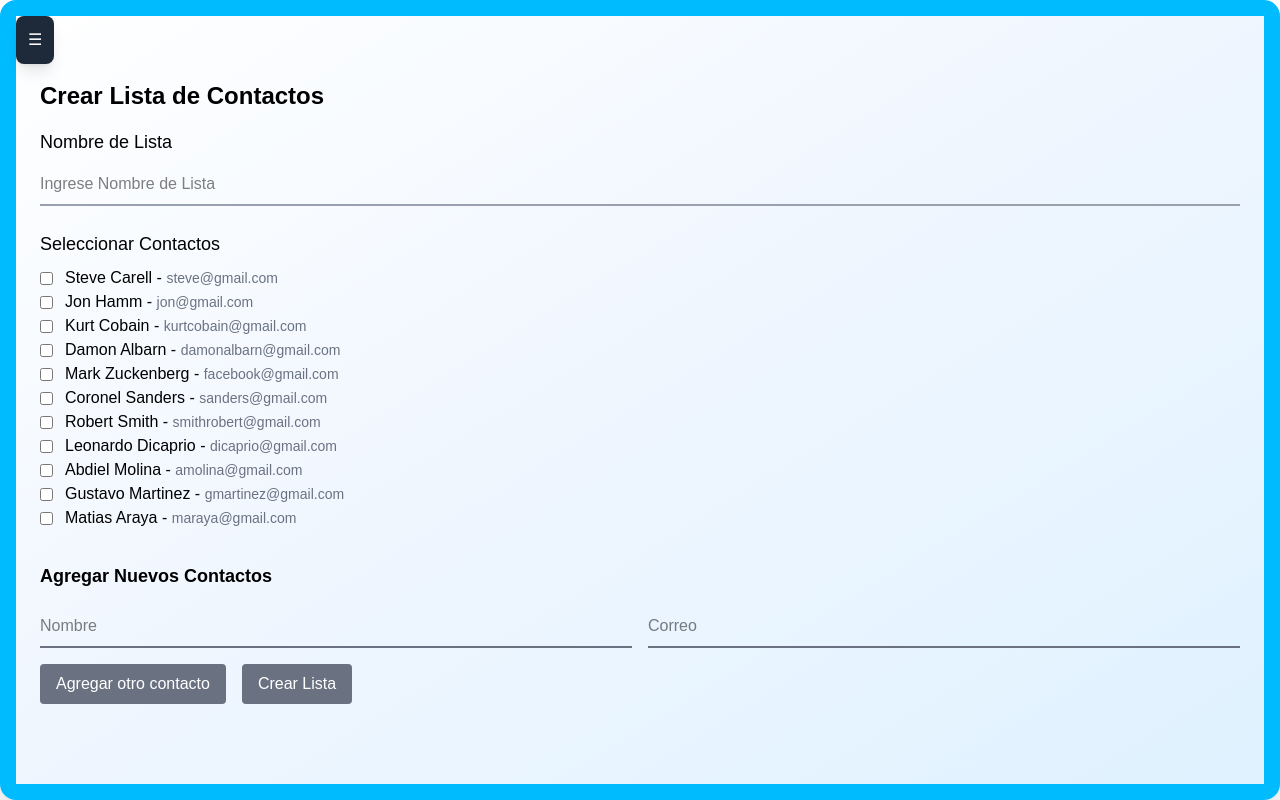
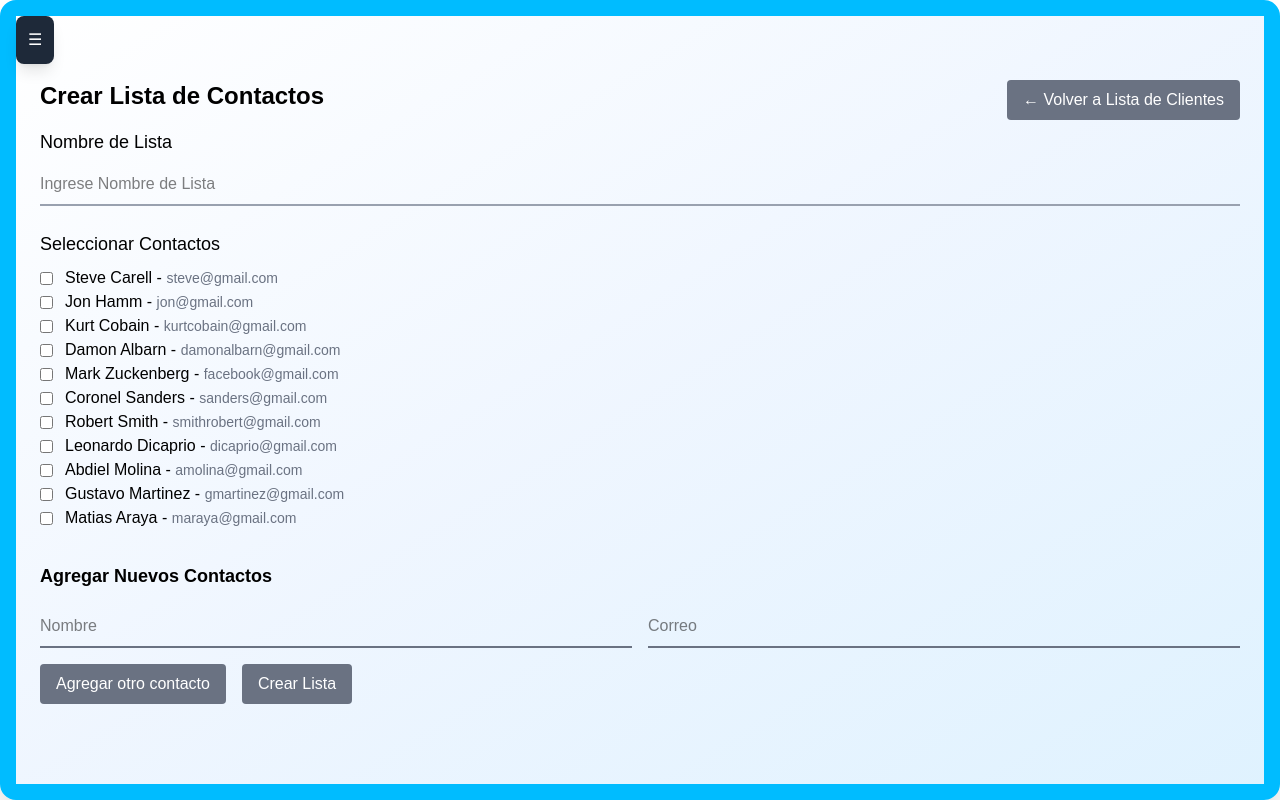
Before and after one commit to gmartinezsenglar/madmailmarketing, a Next.js app: page /clientes/crear_lista in a window 1280 px wide. Built offline with nearby package versions, Linux system fonts and the light colour scheme.

Commit message:
Botón de Volver a Lista de Clientes en Pantalla "CrearLista"

```diff
--- a/src/app/clientes/[id]/page.tsx
+++ b/src/app/clientes/[id]/page.tsx
@@ -27,7 +27,7 @@ export default function DetalleLista() {
           </button>
           <button className="bg-gray-500 text-white px-4 py-2 rounded hover:bg-gray-600 mx-2">
             <Link href="/clientes">
-            Volver a Lista de Clientes
+            ← Volver a Lista de Clientes
             </Link>
           </button>
         </div>
--- a/src/app/clientes/crear_lista/page.tsx
+++ b/src/app/clientes/crear_lista/page.tsx
@@ -2,6 +2,7 @@
 
 import { listaContactos } from "@/app/clientes_simulado";
 import { useState } from "react";
+import Link from "next/link";
 
 export default function CrearLista() {
   const [formularioNuevosContactos, setFormularioNuevosContactos] = useState([{ nombre: '', correo: '' }]);
@@ -20,6 +21,13 @@ export default function CrearLista() {
 
   return (
     <div className="text-black min-h-screen border-[16px] border-sky-400 bg-gradient-to-br from-white via-blue-50 to-sky-100 rounded-2xl shadow-2xl pt-16 px-6">
+      <div className="relative">
+        <Link href="/clientes">
+          <button className="absolute top-0 right-0 bg-gray-500 text-white px-4 py-2 rounded hover:bg-gray-600">
+          ← Volver a Lista de Clientes
+          </button>
+        </Link>
+      </div>
       <h1 className="text-black text-2xl font-bold mb-4">
         Crear Lista de Contactos
       </h1>
```
